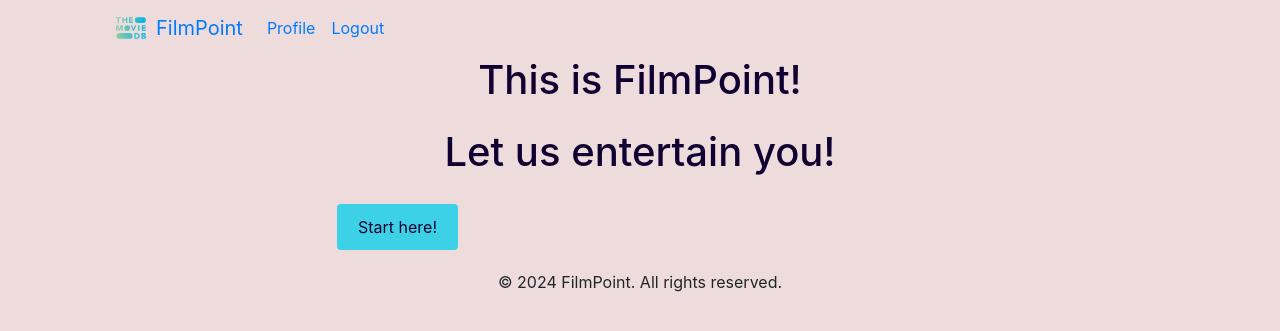
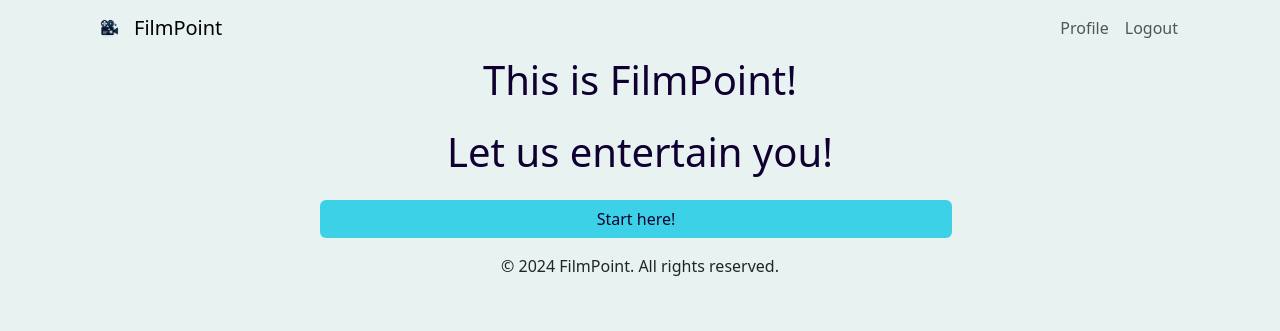
Before and after one commit to makarovadaria/film-point, a Django app: page / in a window 1280 px wide. Shown: the top 331 px of the page. Run offline with Django 5.2, Linux system fonts and the light colour scheme; the visitor is signed in with stand-in values (Sample User, id 1); some libraries are stand-ins or nearby versions.

Commit message:
Triin 21.08

```diff
--- a/templates/events/base.html
+++ b/templates/events/base.html
@@ -6,17 +6,16 @@
     <meta charset="UTF-8">
     <meta name="viewport" content="width=device-width, initial-scale=1.0">
     <title>{% block title %}FilmPoint{% endblock %}</title>
-   <link rel="stylesheet" href="https://stackpath.bootstrapcdn.com/bootstrap/4.1.3/css/bootstrap.min.css">
+  <link href="https://cdn.jsdelivr.net/npm/bootstrap@5.3.3/dist/css/bootstrap.min.css" rel="stylesheet" integrity="sha384-QWTKZyjpPEjISv5WaRU9OFeRpok6YctnYmDr5pNlyT2bRjXh0JMhjY6hW+ALEwIH" crossorigin="anonymous">
 
-    <script src="https://cdn.jsdelivr.net/npm/bootstrap@5.3.3/dist/js/bootstrap.bundle.min.js" integrity="sha384-YvpcrYf0tY3lHB60NNkmXc5s9fDVZLESaAA55NDzOxhy9GkcIdslK1eN7N6jIeHz" crossorigin="anonymous"></script>
+
 
 </head>
 
  <style>
   body {
-        background-color: #eedcdc;
+            background-color: #E8F2F1;
         }
-
 h1 {
             color: #100031;
             text-align: center; /* Center align all h1 headings */
@@ -25,30 +24,13 @@
 
 h2 {
             color: #100031;
-        text-align: center; /* Center align all h2 headings */
-        margin-bottom: 1.5rem; /* Add space below h2 headings */
+            text-align: center; /* Center align all h1 headings */
+            margin-bottom: 1.5rem; /* Add space below h1 headings */
         }
-
 .btn-custom {
             background-color: #3dd1e7;
             color: #100031;
-        padding: 10px 20px; /* Some padding */
-        text-align: center; /* Center text */
-        text-decoration: none; /* Remove underline */
-        font-size: 16px;
-        margin: 4px 2px;
-        transition: background-color 0.2s ease-in-out;
         }
-    .card {
-    border-radius: 10px; /* Rounded corners */
-    box-shadow: 0 4px 8px rgba(0, 0, 0, 0.1);
-}
-
-    .btn-custom:hover {
-    background-color: #2bb0c4;
-    color: white; /* Invert text color on hover */
-}
-
  </style>
 
 
@@ -57,11 +39,11 @@
 
 
 <div class="container">
-  <nav class="navbar navbar-expand-lg bg-body-tertiary">
+  <nav class="navbar navbar-expand-lg ">
      <div class="container-fluid d-flex align-items-center justify-content-between">
         <!-- Logo and Brand Name -->
           <a class="navbar-brand d-flex align-items-center" href="{% url 'index' %}">
-            <img src="{% static 'TMDB_logo.svg' %}" alt="FilmPoint Logo" width="30" height="30" class="d-inline-block align-text-top" style="margin-right: 10px;">
+            <img src="{% static 'filmpoint_logo_light.png' %}" alt="FilmPoint Logo" width="30" height="30" class="d-inline-block align-text-top" style="margin-right: 10px;">
             FilmPoint
         </a>
 
```
Also changed, not shown: static/film-point/TMDBlogo2.png (added), static/film-point/filmpoint_logo.png (added), static/film-point/filmpoint_logo_light.png (added). Lines whose indentation alone changed are shown as unchanged.
